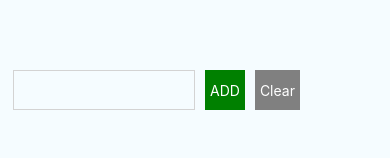
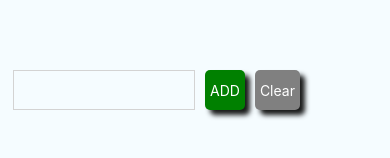
Before and after one commit to joeshub/packing-list, a React Native app: screen / in a window 390 px wide. Shown: the part 332-490 px from the top of the page. Built offline with nearby package versions, Linux system fonts and the light colour scheme.

Commit message:
Step 3 - controlled component & shadows

```diff
--- a/App.js
+++ b/App.js
@@ -2,11 +2,10 @@ import React, { Component } from "react"
 import { StyleSheet, Text, View, TextInput, TouchableOpacity } from "react-native"
 
 /*
-  STEP TWO
-  • Move the input to its own function and a wrapper & some buttons
-  • Introduce "items" array into local state
-  • Able to push inputted items into the items array
-  • Able to clear items from the items array
+  STEP THREE
+  • Introduction to controlling a component - TextInput
+  • Clear input
+  • Add more styling - corners & shadows
 */
 
 export default class App extends Component {
@@ -23,18 +22,24 @@ export default class App extends Component {
     const { inputValue, items } = this.state
     const newItems = items.concat(inputValue)
     this.setState({ items: newItems })
+    this.input.clear()
   }
 
   clearItems() {
     this.setState({ items: [] })
+    this.input.clear()
   }
 
   renderInputRow = () => {
     const { inputValue } = this.state
     return (
       <View style={styles.inputRow}>
-        <TextInput style={styles.input} value={inputValue} onChangeText={this.handleInput} />{" "}
-        {/* Introduce the new function syntax */}
+        <TextInput
+          ref={ref => (this.input = ref)}
+          style={styles.input}
+          value={inputValue}
+          onChangeText={this.handleInput}
+        />
         <TouchableOpacity style={styles.addButton} onPress={() => this.addNewItem()}>
           <Text style={styles.buttonText}>ADD</Text>
         </TouchableOpacity>
@@ -46,7 +51,7 @@ export default class App extends Component {
   }
 
   render() {
-    const { inputValue, items } = this.state
+    const { items } = this.state
     return (
       <View style={styles.container}>
         {this.renderInputRow()}
@@ -83,12 +88,28 @@ const styles = StyleSheet.create({
     flexDirection: "row"
   },
   addButton: {
+    borderRadius: 5,
     marginLeft: 10,
+    shadowRadius: 5,
+    shadowOffset: {
+      width: 5,
+      height: 5
+    },
+    shadowOpacity: 0.9,
+    shadowColor: "black",
     justifyContent: "center",
     backgroundColor: "green"
   },
   clearButton: {
+    borderRadius: 5,
     marginLeft: 10,
+    shadowRadius: 5,
+    shadowOffset: {
+      width: 5,
+      height: 5
+    },
+    shadowOpacity: 0.9,
+    shadowColor: "black",
     justifyContent: "center",
     backgroundColor: "gray"
   },
```
